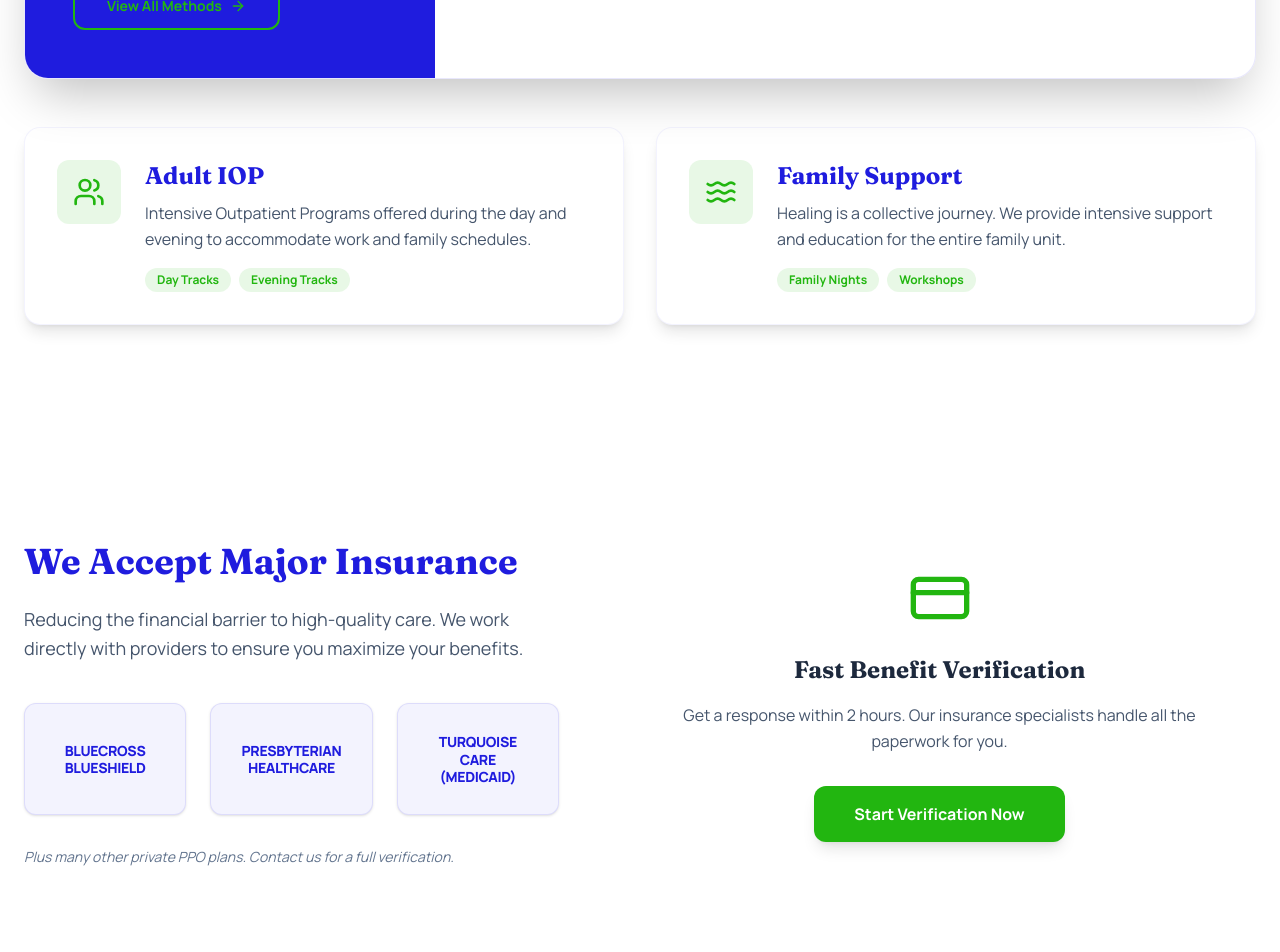
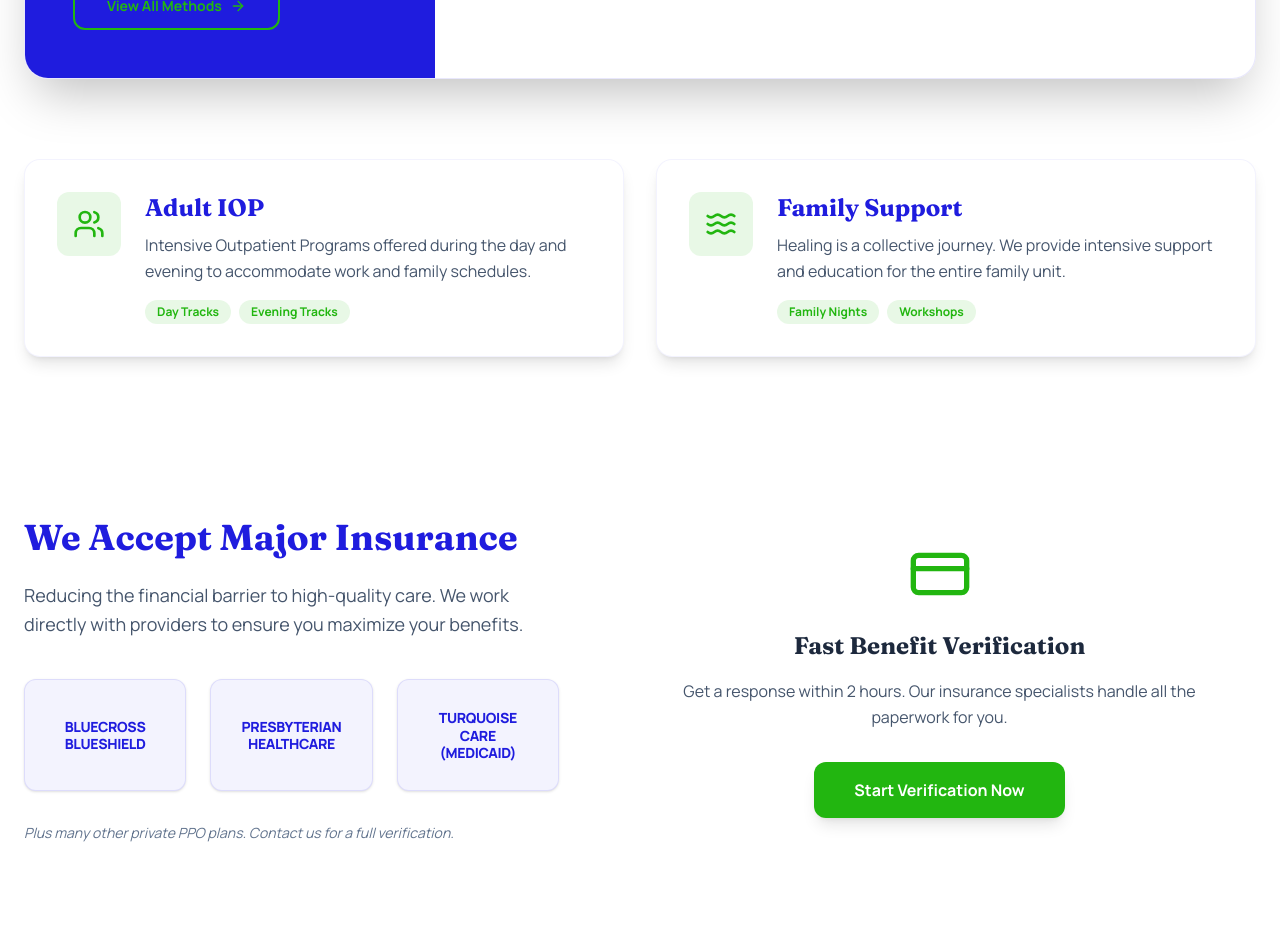
Before and after one commit to Elevate-Studios-SF/stc-website-v1, a Next.js app in the folder stc-web/: page / in a window 1280 px wide. Shown: the part 1900-2852 px from the top of the page. Built offline with nearby package versions, Linux system fonts and the light colour scheme.

Commit message:
style: adjust spacing between care cards and insurance

```diff
--- a/stc-web/src/app/page.tsx
+++ b/stc-web/src/app/page.tsx
@@ -319,7 +319,7 @@ const CareTracks = () => {
           </div>
         </div>
 
-        <div className="grid grid-cols-1 md:grid-cols-2 gap-8 mt-12">
+        <div className="grid grid-cols-1 md:grid-cols-2 gap-8 mt-20">
           {[
             {
               icon: <Users className="w-8 h-8" />,
@@ -370,7 +370,7 @@ const CareTracks = () => {
 
 const Insurance = () => {
   return (
-    <section className="py-24 bg-white overflow-hidden">
+    <section className="pt-10 pb-24 bg-white overflow-hidden">
       <div className="max-w-7xl mx-auto px-6 flex flex-col lg:flex-row items-center gap-16">
         <motion.div
           initial={{ opacity: 0, x: -30 }}
--- a/stc-web/src/app/v2/components/CareTracks.tsx
+++ b/stc-web/src/app/v2/components/CareTracks.tsx
@@ -77,7 +77,7 @@ export default function CareTracks() {
           </div>
         </div>
 
-        <div className="grid grid-cols-1 md:grid-cols-2 gap-8 mt-12">
+        <div className="grid grid-cols-1 md:grid-cols-2 gap-8 mt-20">
           {programs.map((item) => (
             <div
               key={item.title}
--- a/stc-web/src/app/v2/components/Insurance.tsx
+++ b/stc-web/src/app/v2/components/Insurance.tsx
@@ -9,7 +9,7 @@ const insurers = [
 
 export default function Insurance() {
   return (
-    <section className="py-24 bg-white">
+    <section className="pt-10 pb-24 bg-white">
       <div className="max-w-7xl mx-auto px-6 grid grid-cols-1 lg:grid-cols-2 gap-16 items-center">
         <div>
           <h2 className="text-4xl font-bold text-indigo-deep mb-6">
```
